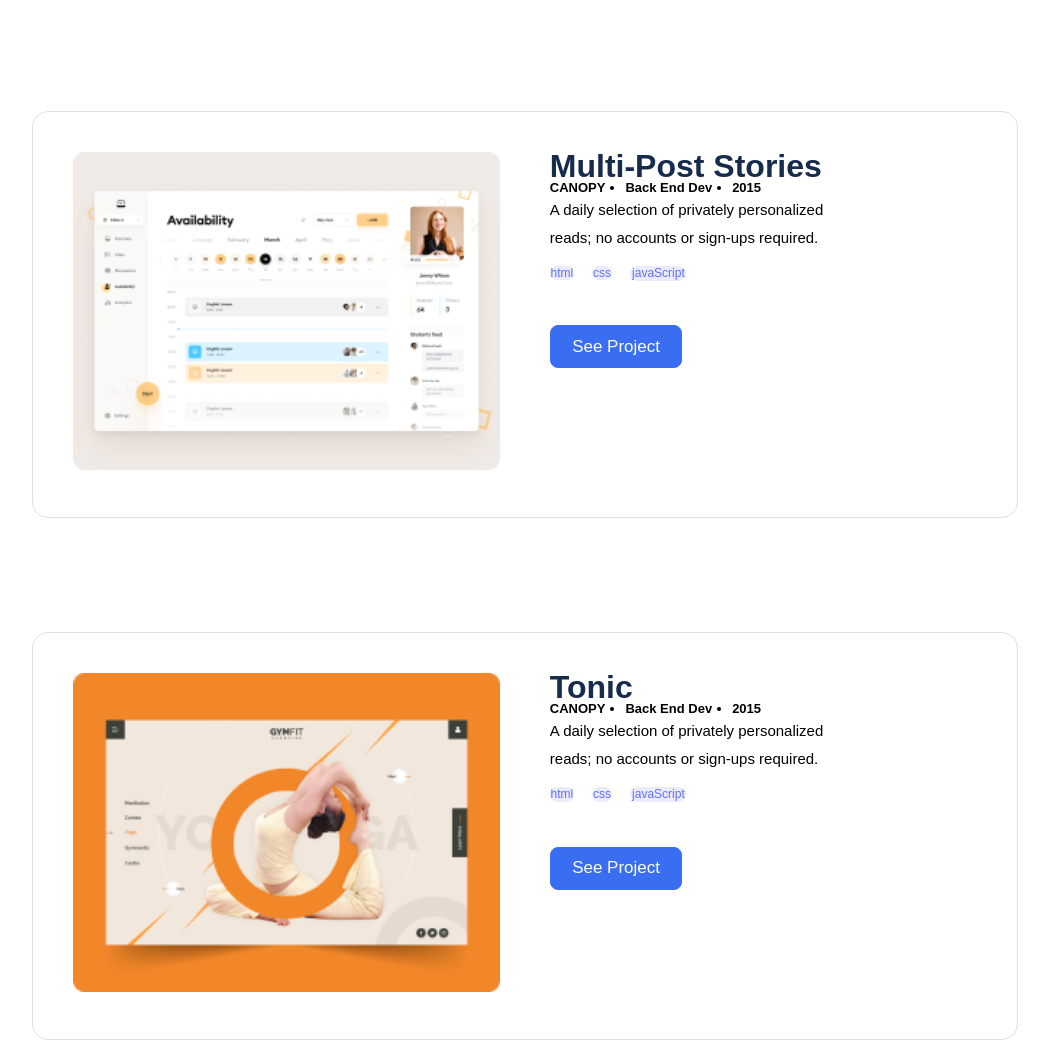
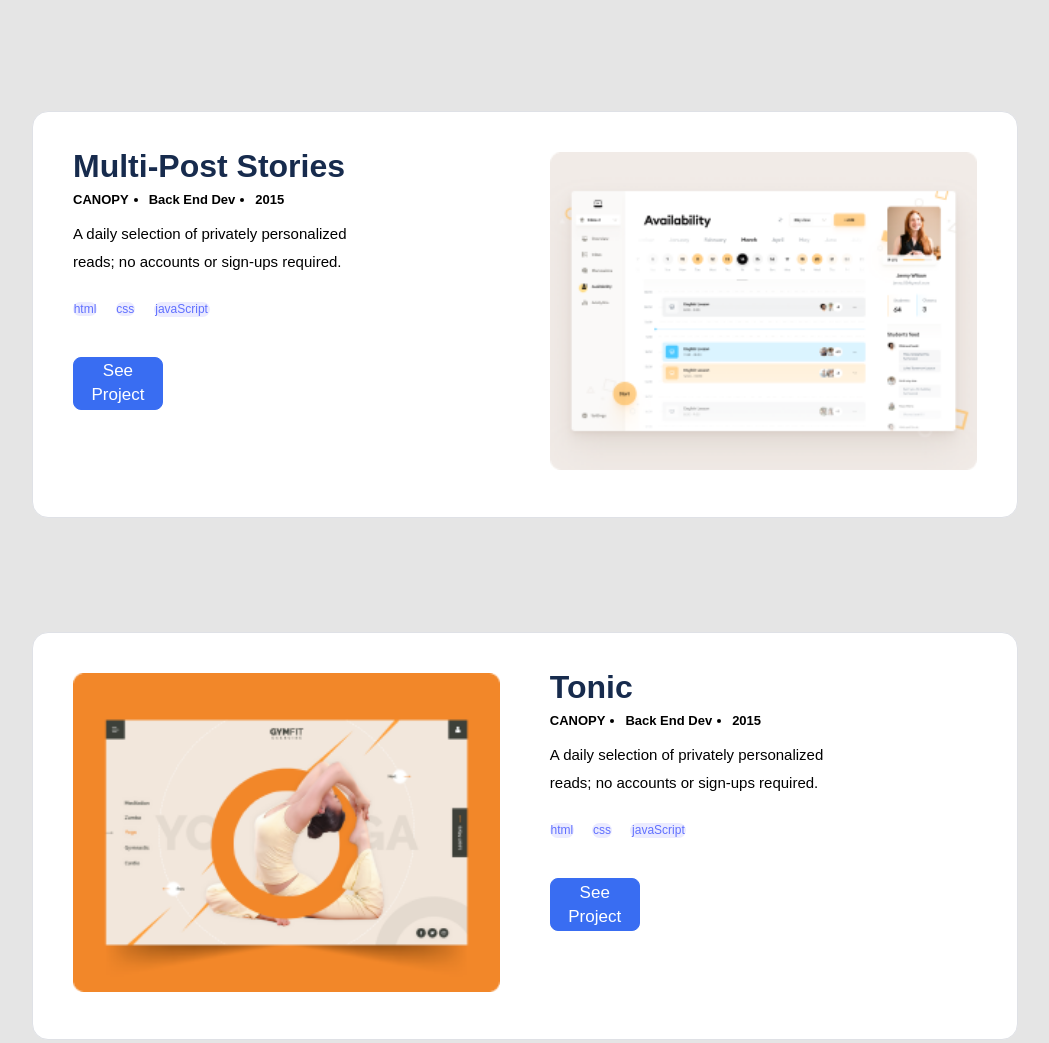
Before and after one commit to MarkoKermi/Portfolio-Website, a website: page index.html in a window 1280 px wide. Shown: the part 1437-2480 px from the top of the page, without its empty margins (2-1051 px from the left). Drawn offline with Linux system fonts and the light colour scheme.

Commit message:
Changes in CSS desktop version

```diff
--- a/style.css
+++ b/style.css
@@ -90,6 +90,7 @@ textarea {
   background-color: purple;
   color: transparent;
   overflow: hidden;
+  justify-content: space-between;
 }
 
 .media_links {
@@ -143,6 +144,9 @@ textarea {
   grid-template: repeat (4, 1fr) /1fr;
   gap: 114px;
   padding: 114px 24px;
+  background-color: #e5e5e5;
+
+
 }
 
 /* .mainContainer {
@@ -175,12 +179,18 @@ textarea {
 .info {
   display: flex;
   flex-direction: column;
+  align-items: flex-start;
+  /* width: 100%; */
+  gap: 12px;
+}
+
+.snap_s {
   width: 100%;
+  height: auto;
+  border-radius: 8px;
 }
 
 .snap_s > img {
-  /* width: 295px; */
-  /* height: 220px; */
   width: 100%;
 }
 
@@ -544,18 +554,21 @@ textarea {
     padding-right: 142px; */
   }
 
-  .snap_s > img {
-    /* width: 295px; */
-    /* height: 220px; */
-    width: 100%;
+  .mainContainer:nth-child(even) {
+    flex-direction: row-reverse;
+  }
+
+
+  .snap_s  {
+    width: 50%;
   }
 
 
 .info {
-  display: flex;
-  flex-direction: column;
+  /* display: flex; */
+  /* flex-direction: column; */
   /* align-items: flex-start; */
-  width: 100%;
+  width: 50%;
 }
   /* height: auto;
     background-color: var(--white);
```
